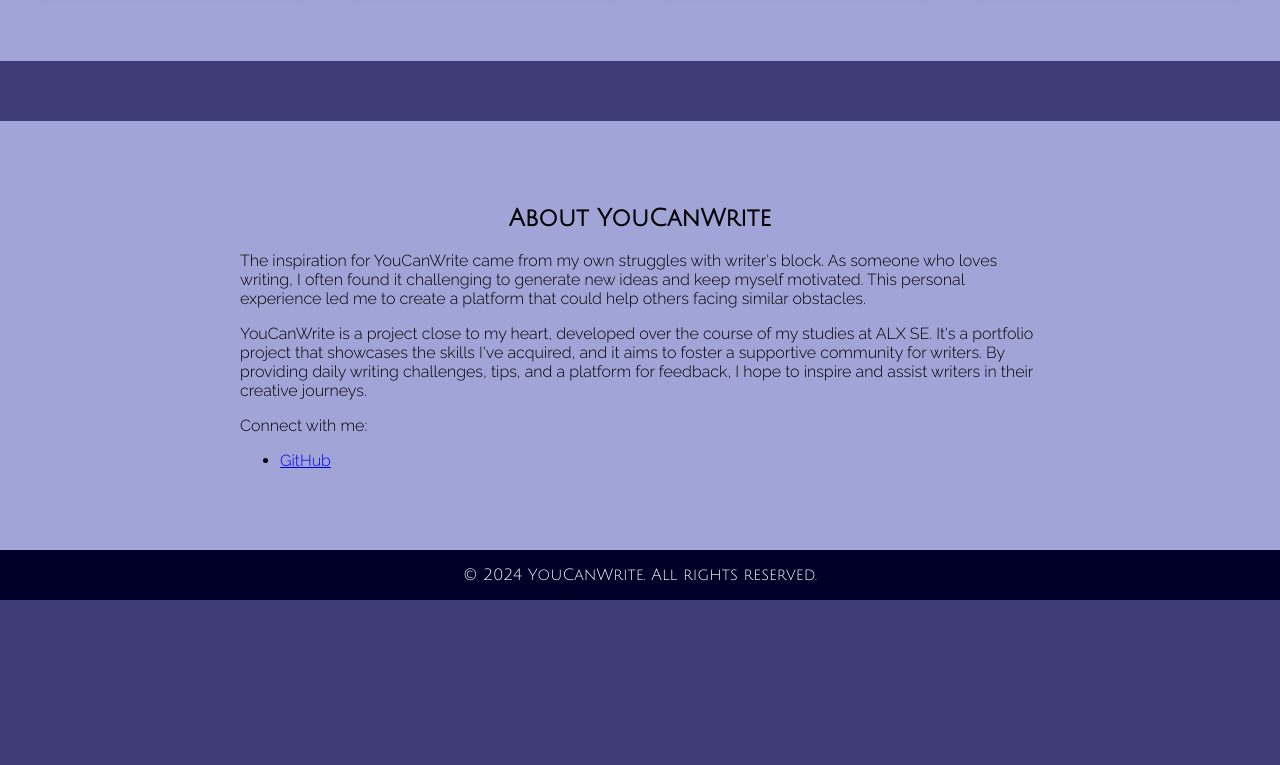
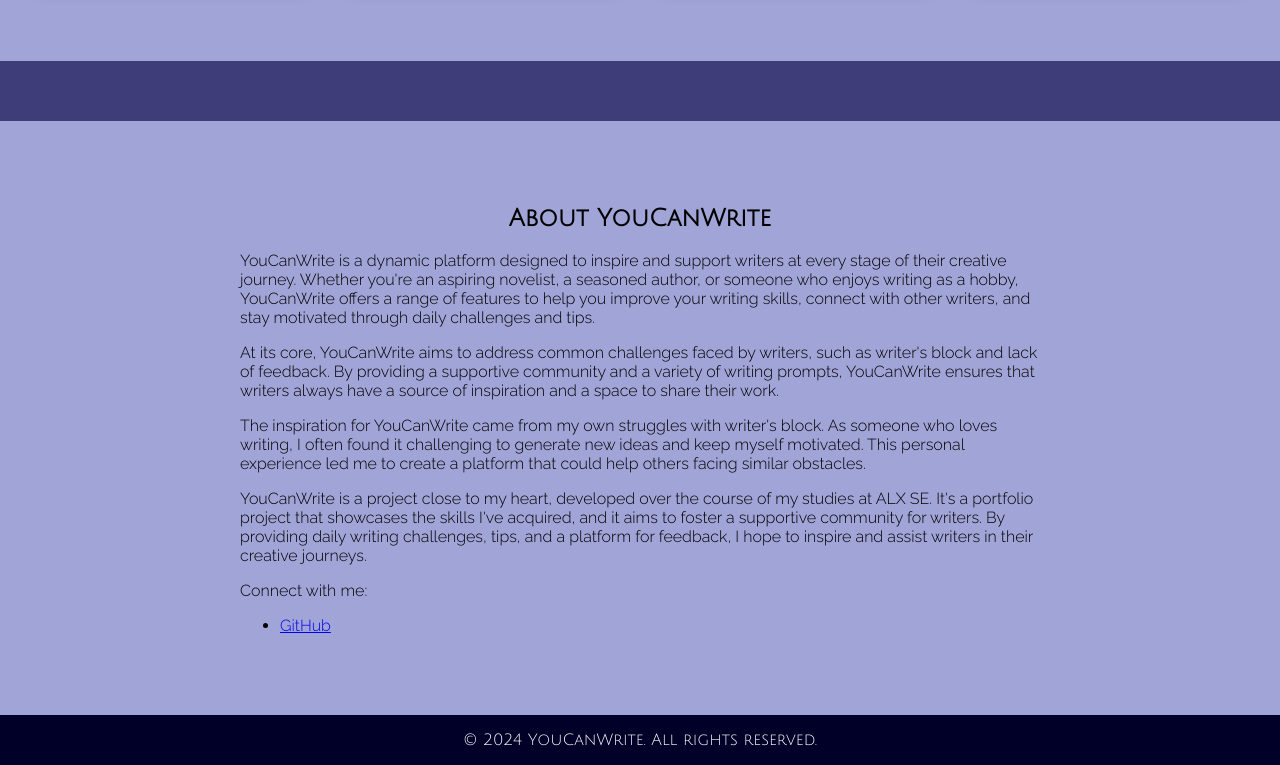
Before and after one commit to hiba-emording/youcanwrite-landing, a plain HTML site: page index.html in a window 1280 px wide. Shown: the part 1293-2058 px from the top of the page. Before the commit the page ends 1893 px from the top, so only its background shows below. Drawn offline with Linux system fonts and the light colour scheme.

Commit message:
Edit About Section

```diff
--- a/index.html
+++ b/index.html
@@ -230,10 +230,11 @@
     <section id="about">
         <h2>About YouCanWrite</h2>
         <div class="about-container">
+            <p>YouCanWrite is a dynamic platform designed to inspire and support writers at every stage of their creative journey. Whether you're an aspiring novelist, a seasoned author, or someone who enjoys writing as a hobby, YouCanWrite offers a range of features to help you improve your writing skills, connect with other writers, and stay motivated through daily challenges and tips.</p>
+            <p>At its core, YouCanWrite aims to address common challenges faced by writers, such as writer's block and lack of feedback. By providing a supportive community and a variety of writing prompts, YouCanWrite ensures that writers always have a source of inspiration and a space to share their work.</p>
             <p>The inspiration for YouCanWrite came from my own struggles with writer's block. As someone who loves writing, I often found it challenging to generate new ideas and keep myself motivated. This personal experience led me to create a platform that could help others facing similar obstacles.</p>
             <p>YouCanWrite is a project close to my heart, developed over the course of my studies at ALX SE. It's a portfolio project that showcases the skills I've acquired, and it aims to foster a supportive community for writers. By providing daily writing challenges, tips, and a platform for feedback, I hope to inspire and assist writers in their creative journeys.</p>
             <p>Connect with me:</p>
-            <p>
                 <ul>
                     <li><a href="https://github.com/hiba-emording" target="_blank">GitHub</a></li>
                 </ul>
```
